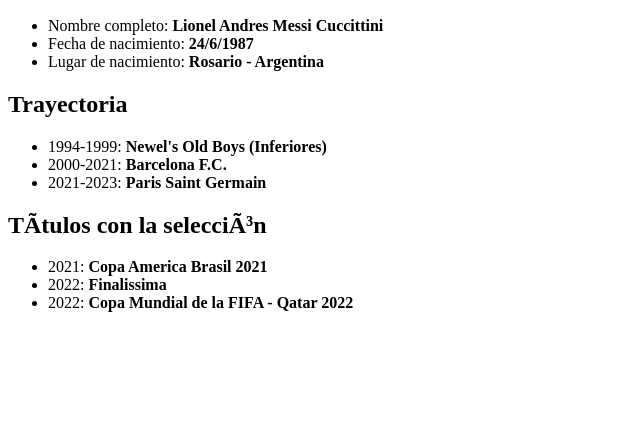
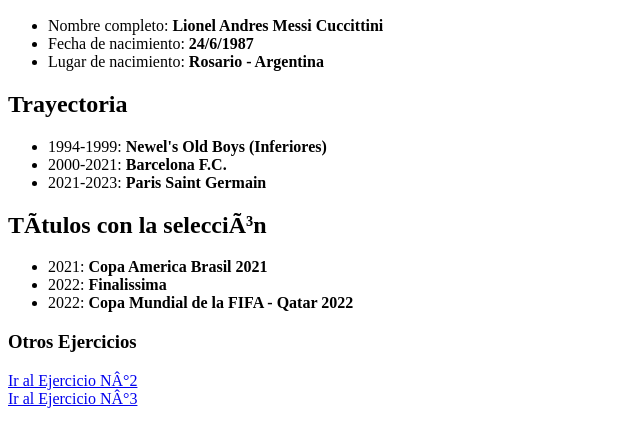
Before and after one commit to DavidPercu/NUCBAENTREGA1, a plain HTML site: page index.html in a window 1280 px wide. Shown: the part 110-552 px from the top of the page, without its empty margins (0-640 px from the left). Drawn offline with Linux system fonts and the light colour scheme.

Commit message:
Update index.html

```diff
--- a/index.html
+++ b/index.html
@@ -33,5 +33,12 @@
                 <li>2022: <b>Copa Mundial de la FIFA - Qatar 2022</b></li>
             </ul>
         </section>
+        <section>
+            <footer>
+                <h3>Otros Ejercicios</h3>
+                    <div><a href="ejercicio2listasanidadasFINAL.html" target="_blank">Ir al Ejercicio N°2</a> </div>
+                    <div><a href="Ejercicio3FORMULARIOS.html" target="_blank">Ir al Ejercicio N°3</a></div>
+            </footer>
+        </section>
     </body>
 </html>
```
